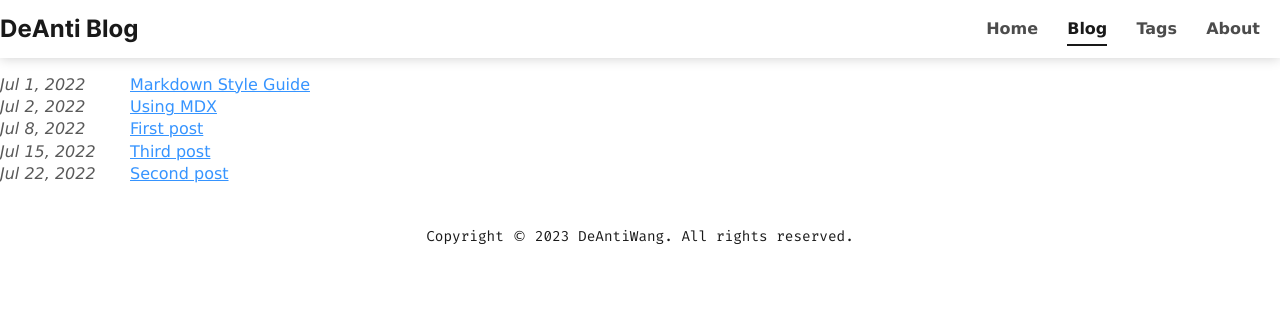
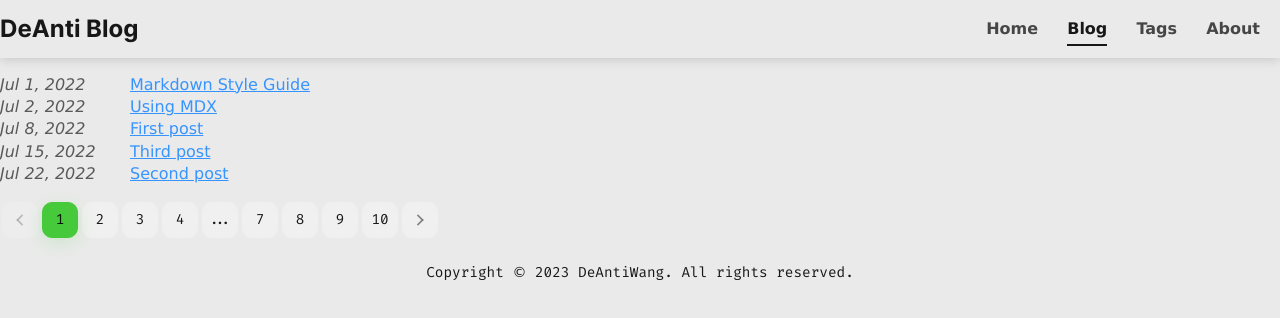
Before and after one commit to DeAntiWang/DeAntiBlog, an Astro site: page /blog in a window 1280 px wide. Built offline with nearby package versions, Linux system fonts and the light colour scheme; Astro itself is replaced by a stand-in of ours; a web font is replaced by a local one.

Commit message:
pagination component

```diff
--- a/astro.config.mjs
+++ b/astro.config.mjs
@@ -1,12 +1,12 @@
+import vue from '@astrojs/vue';
+import mdx from '@astrojs/mdx';
+import sitemap from '@astrojs/sitemap';
 import { defineConfig } from 'astro/config';
-import mdx from '@astrojs/mdx';
-
-import sitemap from '@astrojs/sitemap';
 
 // https://astro.build/config
 export default defineConfig({
-	site: 'https://example.com',
-	integrations: [mdx(), sitemap()],
+	site: 'http://deanti.wang',
+	integrations: [vue(), mdx(), sitemap()],
 	experimental: {
 		assets: true
 	},
--- a/package.json
+++ b/package.json
@@ -13,6 +13,7 @@
     "@astrojs/mdx": "^0.19.7",
     "@astrojs/rss": "^2.4.3",
     "@astrojs/sitemap": "^1.3.3",
+    "@astrojs/vue": "^2.2.1",
     "astro": "^2.6.4",
     "less": "^4.1.3"
   }
--- /dev/null
+++ b/src/components/Pagination.vue
@@ -0,0 +1,153 @@
+<template>
+  <div class="pagination" :style="`--activeColor: ${activeColor}`">
+    <div class="operation-btn prev" :class="activePage - 1 > 0 ? '' : 'disable'" @click="prev"><span></span></div>
+    <div class="page-btn__wrap">
+      <template v-if="pageCount > 8">
+        <div
+          class="page-btn"
+          v-for="_, num in 4"
+          :key="num"
+          @click="changePage(num + 1)"
+        >{{ num + 1 }}</div>
+        <div class="page-btn ellipsis">...</div>
+        <div
+          class="page-btn"
+          v-for="_, num in 4"
+          :key="pageCount - num"
+          @click="changePage(pageCount - 4 + num + 1)"
+        >{{ pageCount - 4 + num + 1 }}</div>
+      </template>
+      <template v-else>
+        <div
+          class="page-btn"
+          v-for="_, num in pageCount"
+          :key="num"
+          @click="changePage(num + 1)"
+        >{{ num + 1 }}</div>
+      </template>
+      <div class="page-btn active" :style="`left: ${(activePage - 1) * (36 + 4)}px`">{{ activePage }}</div>
+    </div>
+    <div class="operation-btn next" :class="activePage + 1 < pageCount ? '' : 'disable'" @click="next"><span></span></div>
+  </div>
+</template>
+
+<script>
+export default {
+  props: {
+    pageCount: {
+      type: Number,
+      default: 10,
+    },
+    activePage: {
+      type: Number,
+      default: 1,
+    },
+    activeColor: {
+      type: String,
+      default: 'var(--SUCCESS)',
+    },
+  },
+  emits: ['update:activePage'],
+  methods: {
+    changePage(val) {
+      this.$emit('update:activePage', val);
+    },
+    prev() {
+      if (this.activePage - 1 > 0) this.changePage(this.activePage - 1);
+    },
+    next() {
+      if (this.activePage + 1 < this.pageCount) this.changePage(this.activePage + 1);
+    },
+  },
+};
+</script>
+
+<style lang="less">
+  .pagination {
+    display: flex;
+    flex-direction: row;
+    align-items: center;
+    font-family: 'Fira Code';
+  }
+  .page-btn__wrap {
+    position: relative;
+    display: flex;
+    flex-direction: row;
+    align-items: center;
+  }
+  .operation-btn, .page-btn {
+    display: flex;
+    align-items: center;
+    justify-content: center;
+    border-radius: var(--RADIUS-LARGE);
+    width: 36px;
+    height: 36px;
+    background-color: var(--BG);
+    border: 1px solid var(--BG);
+    color: var(--FG-0);
+    font-size: var(--FONT-SM);
+    margin: 0 2px;
+    cursor: pointer;
+  }
+  .page-btn.ellipsis {
+    cursor: default;
+  }
+  .page-btn.active {
+    position: absolute;
+    background-color: var(--activeColor);
+    border-color: var(--activeColor);
+    transition: left .3s ease-in-out;
+    z-index: 2;
+    cursor: default;
+    &:after {
+      position: absolute;
+      content: '';
+      width: 100%;
+      height: 100%;
+      background-color: transparent;
+      border-radius: var(--RADIUS-LARGE);
+      box-shadow: 0 5px 20px var(--activeColor);
+      opacity: .2;
+      z-index: -1;
+    }
+  }
+  .operation-btn.disable {
+    cursor: not-allowed;
+    opacity: .5;
+    &:hover > span { opacity: .5; }
+  }
+  .operation-btn > span {
+    position: relative;
+    display: block;
+    width: 10px;
+    height: 10px;
+    opacity: .5;
+    transition: opacity .3s ease-in-out;
+    &::before, &::after {
+      position: absolute;
+      content: '';
+      display: block;
+      top: 0;
+      background-color: var(--FG-0);
+    }
+    &::before {
+      width: 2px;
+      height: 100%;
+    }
+    &::after {
+      width: 100%;
+      height: 2px;
+    }
+  }
+  .operation-btn:hover > span { opacity: .9; }
+  .prev > span {
+    margin-left: 4px;
+    transform: rotate(-45deg) scale(.8);
+    &::before { left: 0; }
+  }
+  .next > span {
+    margin-right: 4px;
+    transform: rotate(45deg) scale(.8);
+    &::before { right: 0; }
+  }
+</style>
--- a/src/pages/blog/index.astro
+++ b/src/pages/blog/index.astro
@@ -1,6 +1,7 @@
 ---
+import { getCollection } from 'astro:content';
 import Layout from '../../layouts/secondary.astro';
-import { getCollection } from 'astro:content';
+import Pagination from '../../components/Pagination.vue';
 import FormattedDate from '../../components/FormattedDate.astro';
 
 const posts = (await getCollection('blog')).sort(
@@ -21,6 +22,7 @@ const posts = (await getCollection('blog')).sort(
 			}
 		</ul>
 	</section>
+	<Pagination client:idle />
 </Layout>
 
 <style lang="less">
--- a/src/styles/palette.less
+++ b/src/styles/palette.less
@@ -5,7 +5,9 @@
   --FG-3: rgba(0, 0, 0, .3);
   --FG-HALF: rgba(0, 0, 0, .15);
   --LINK: #3694FF;
-  --BG-0: #fff;
+  --BG: #F0F0F0;
+  --BG-0: #EAEAEA;
+  --SUCCESS: #46C93A;
 }
 
 @media (prefers-color-scheme: dark) {
@@ -16,6 +18,8 @@
     --FG-3: rgba(255, 255, 255, .3);
     --FG-HALF: rgba(255, 255, 255, .15);
     --LINK: rgba(0,114,245,0.8);
+    --BG: #0A0A0A;
     --BG-0: #16181A;
+    --SUCCESS: #46C93A;
   }
 }
```
Also changed, not shown: 1 other file.
